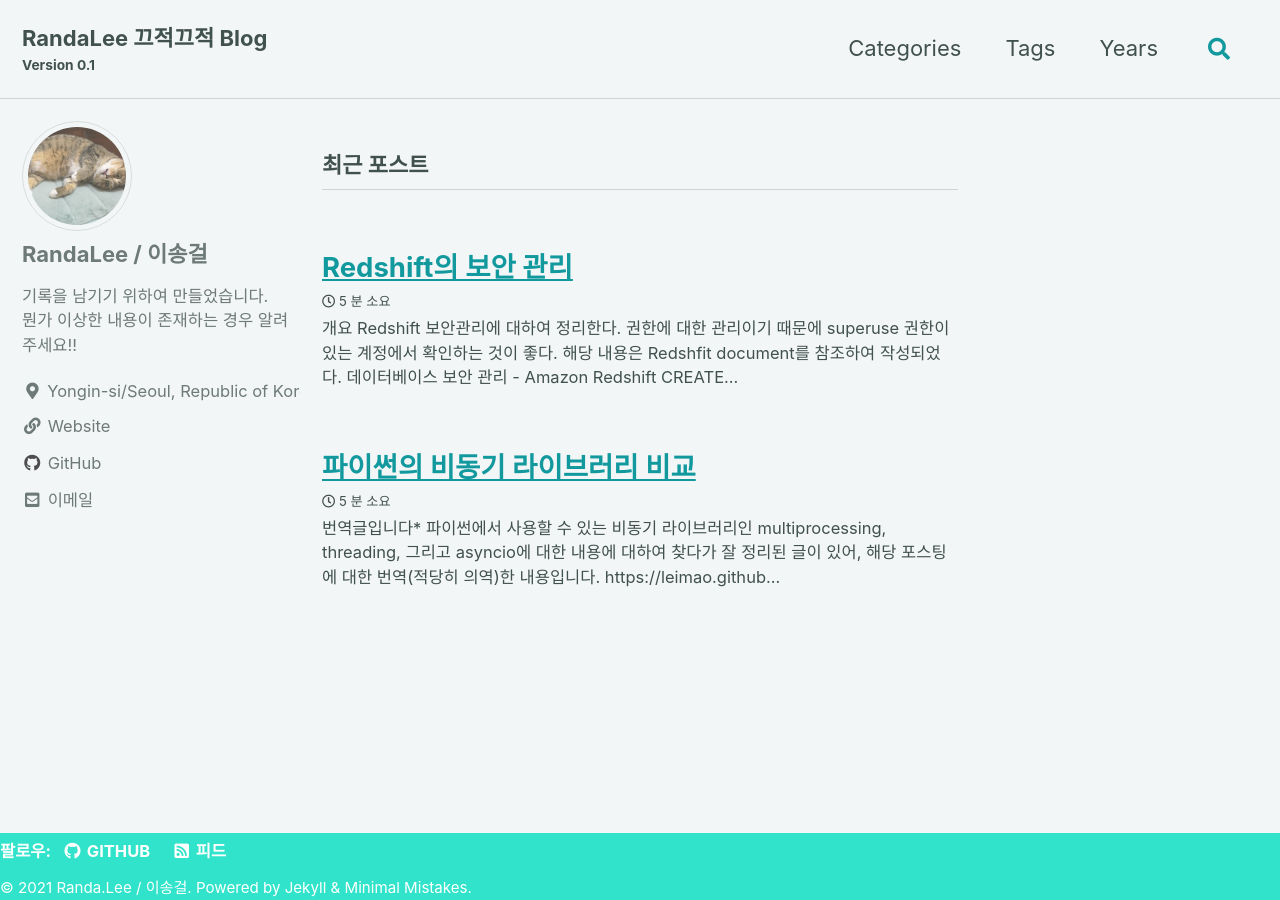
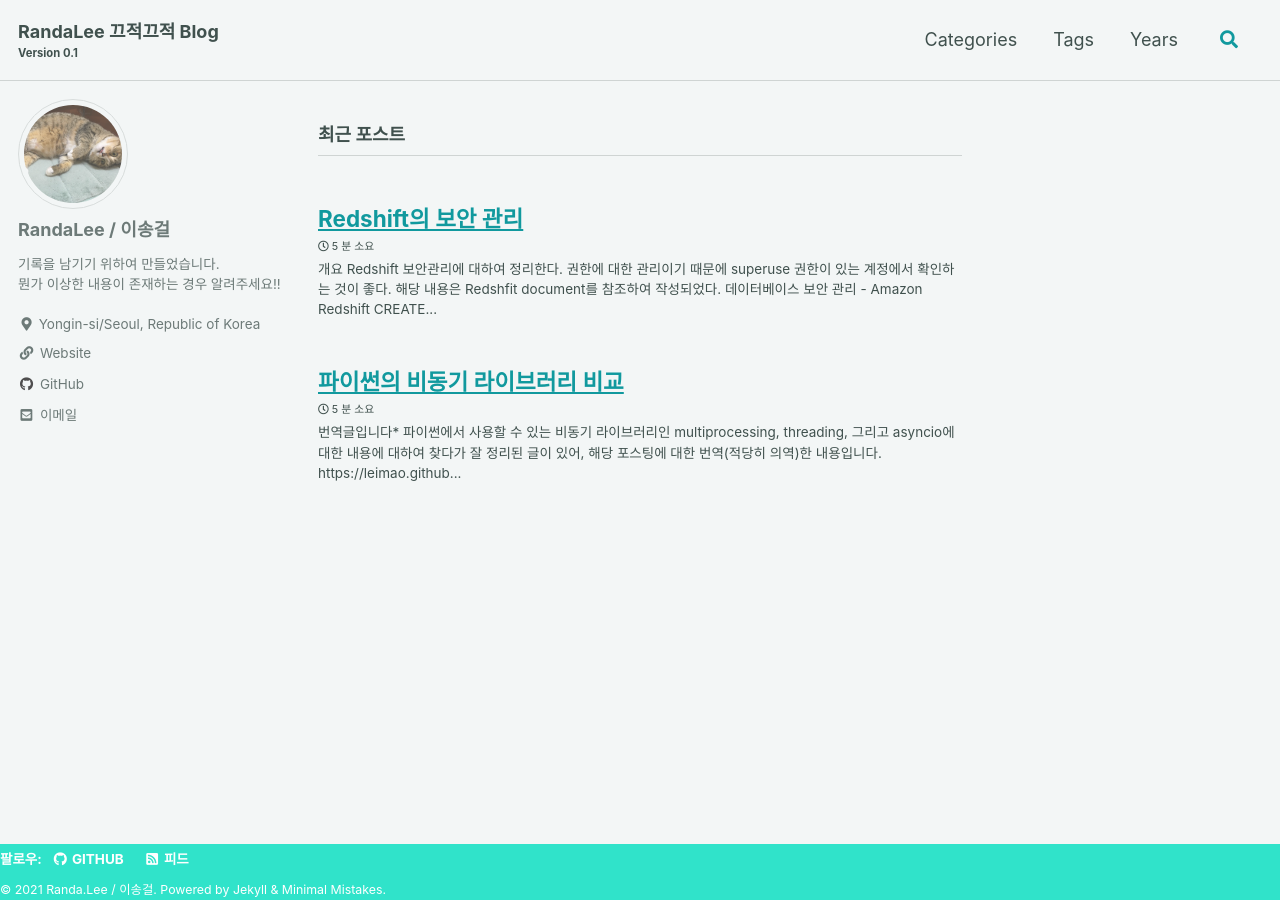
Before and after one commit to randalee/randalee.github.io, a Jekyll site: the page built from index.html, in a window 1280 px wide. Built offline with Jekyll 4.4.1, drawn with Linux system fonts in a browser that asks for light colours; cached includes are drawn as plain includes; the list of posts is cut into pages by our own code.

Commit message:
블로그 폰트 설정 변경

```diff
--- a/_sass/minimal-mistakes/_reset.scss
+++ b/_sass/minimal-mistakes/_reset.scss
@@ -15,11 +15,13 @@ html {
   }
 
   @include breakpoint($large) {
-    font-size: 20px;
+    /* font-size: 20px; */
+	font-size: 18px;
   }
 
   @include breakpoint($x-large) {
-    font-size: 22px;
+    /* font-size: 22px; */
+	font-size: 18px;
   }
 
   -webkit-text-size-adjust: 100%;
--- a/_sass/minimal-mistakes/_variables.scss
+++ b/_sass/minimal-mistakes/_variables.scss
@@ -14,7 +14,7 @@ $indent-var: 1.3em !default;
 
 /* system typefaces */
 $serif: Georgia, Times, serif !default;
-$sans-serif: -apple-system, BlinkMacSystemFont, "Roboto", "Segoe UI",
+$sans-serif: -apple-system, BlinkMacSystemFont, "Malgun Gothic", "맑은 고딕", "Roboto", "Segoe UI",
   "Helvetica Neue", "Lucida Grande", Arial, sans-serif !default;
 $monospace: Monaco, Consolas, "Lucida Console", monospace !default;
 
--- a/assets/css/main.scss
+++ b/assets/css/main.scss
@@ -6,3 +6,4 @@
 
 @import "minimal-mistakes/skins/{{ site.minimal_mistakes_skin | default: 'default' }}"; // skin
 @import "minimal-mistakes"; // main partials
+// @import url('https://fonts.googleapis.com/css?family=Nanum+Gothic');
```
